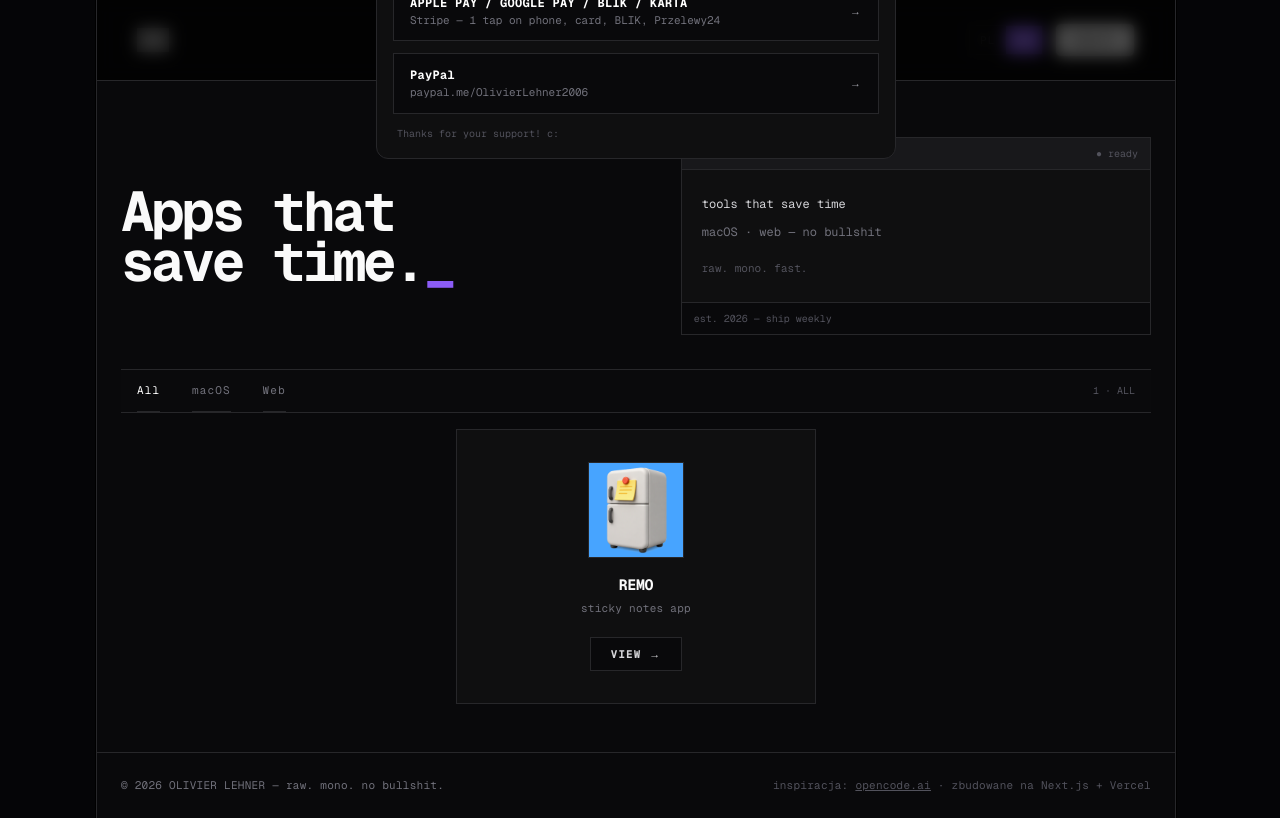
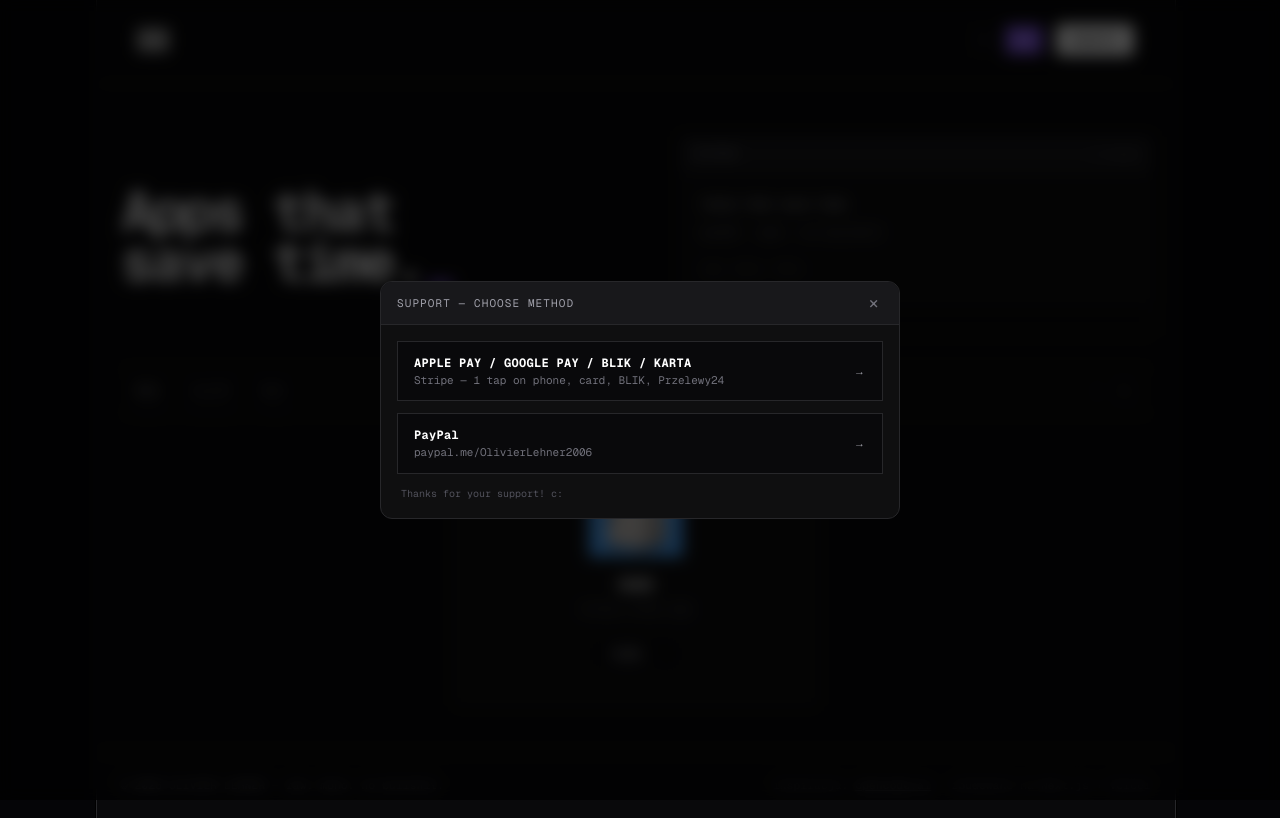
Before and after one commit to o-lehner/olivier-lehner, a Next.js app: page / in a window 1280 px wide. Both pictures are taken after a click on the button "DONATE". Built offline with nearby package versions, Linux system fonts and the light colour scheme; grey boxes are pictures that could not be loaded.

Commit message:
fix: center donate modal correctly
- move fixed modal outside sticky header (backdrop-blur creates containing block for fixed)
- add max-h-[90vh] overflow-auto for small viewports

```diff
--- a/src/components/Header.tsx
+++ b/src/components/Header.tsx
@@ -15,7 +15,8 @@
   }, [open]);
 
   return (
-    <header className="sticky top-0 z-50 border-b border-[#27272a] bg-[#09090b]/90 backdrop-blur">
+    <>
+      <header className="sticky top-0 z-50 border-b border-[#27272a] bg-[#09090b]/90 backdrop-blur">
       <div className="mx-auto max-w-[1080px] px-6 sm:px-8 lg:px-10 h-[72px] sm:h-[80px] flex items-center justify-between gap-4">
         {/* logo - pixel art (inspired by Piskel, fixed size/padding) */}
         <Link href="/" className="flex items-center gap-3 shrink-0 group">
@@ -62,10 +63,11 @@
           </button>
         </div>
       </div>
+      </header>
       {open && (
         <div className="fixed inset-0 z-[100] flex items-center justify-center p-4">
           <div className="absolute inset-0 bg-black/70 backdrop-blur-sm" onClick={() => setOpen(false)} />
-          <div className="relative w-full max-w-[520px] border border-[#27272a] bg-[#0f0f10] rounded-[12px] overflow-hidden">
+          <div className="relative w-full max-w-[520px] max-h-[90vh] overflow-auto border border-[#27272a] bg-[#0f0f10] rounded-[12px] overflow-hidden">
             <div className="flex items-center justify-between border-b border-[#27272a] bg-[#18181b] px-4 py-3">
               <span className="text-[11px] font-mono tracking-widest text-zinc-400">
                 {lang === "pl" ? "WESPRZYJ — WYBIERZ METODĘ" : "SUPPORT — CHOOSE METHOD"}
@@ -108,6 +110,6 @@
           </div>
         </div>
       )}
-    </header>
+    </>
   );
 }
```
